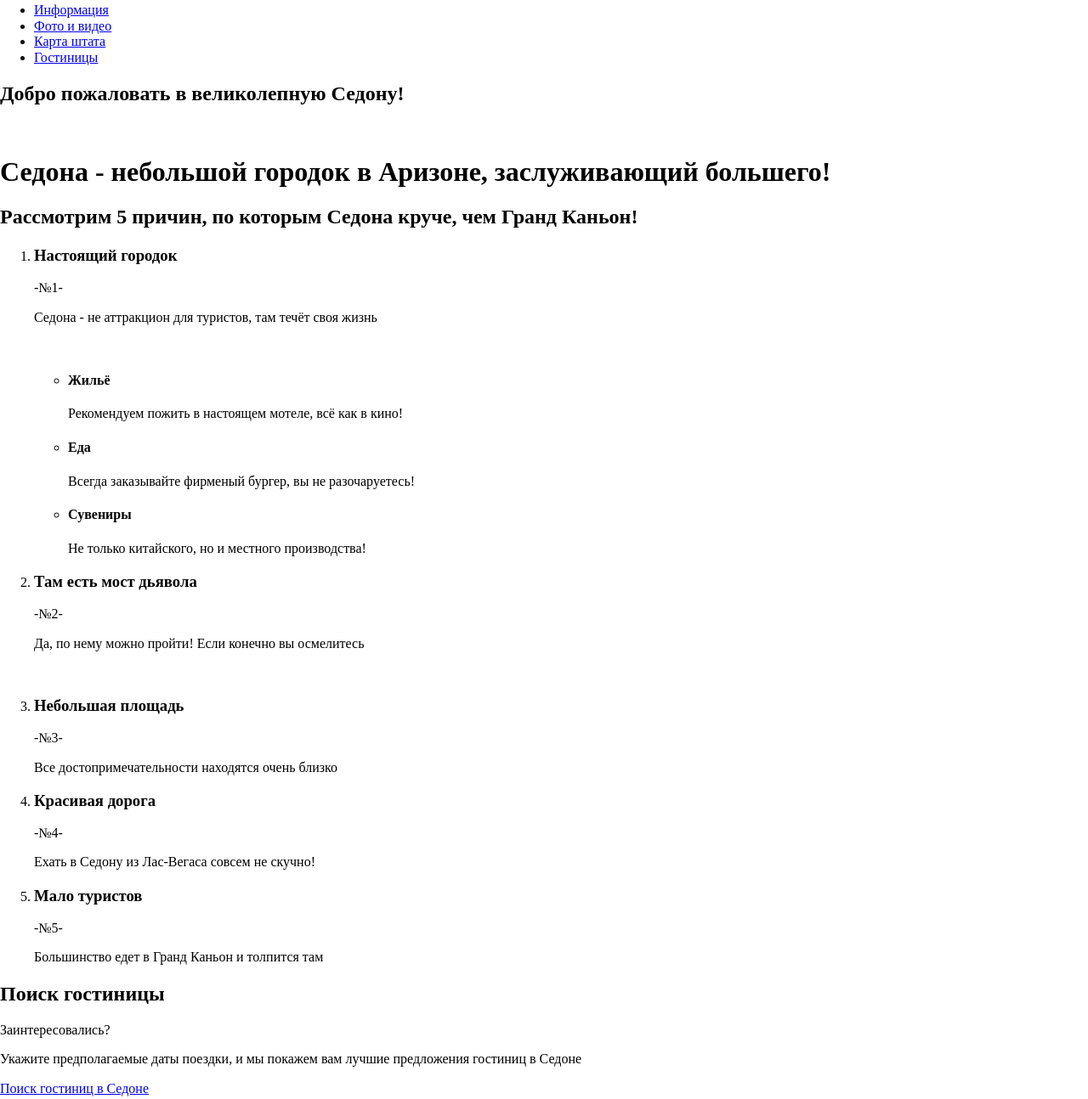
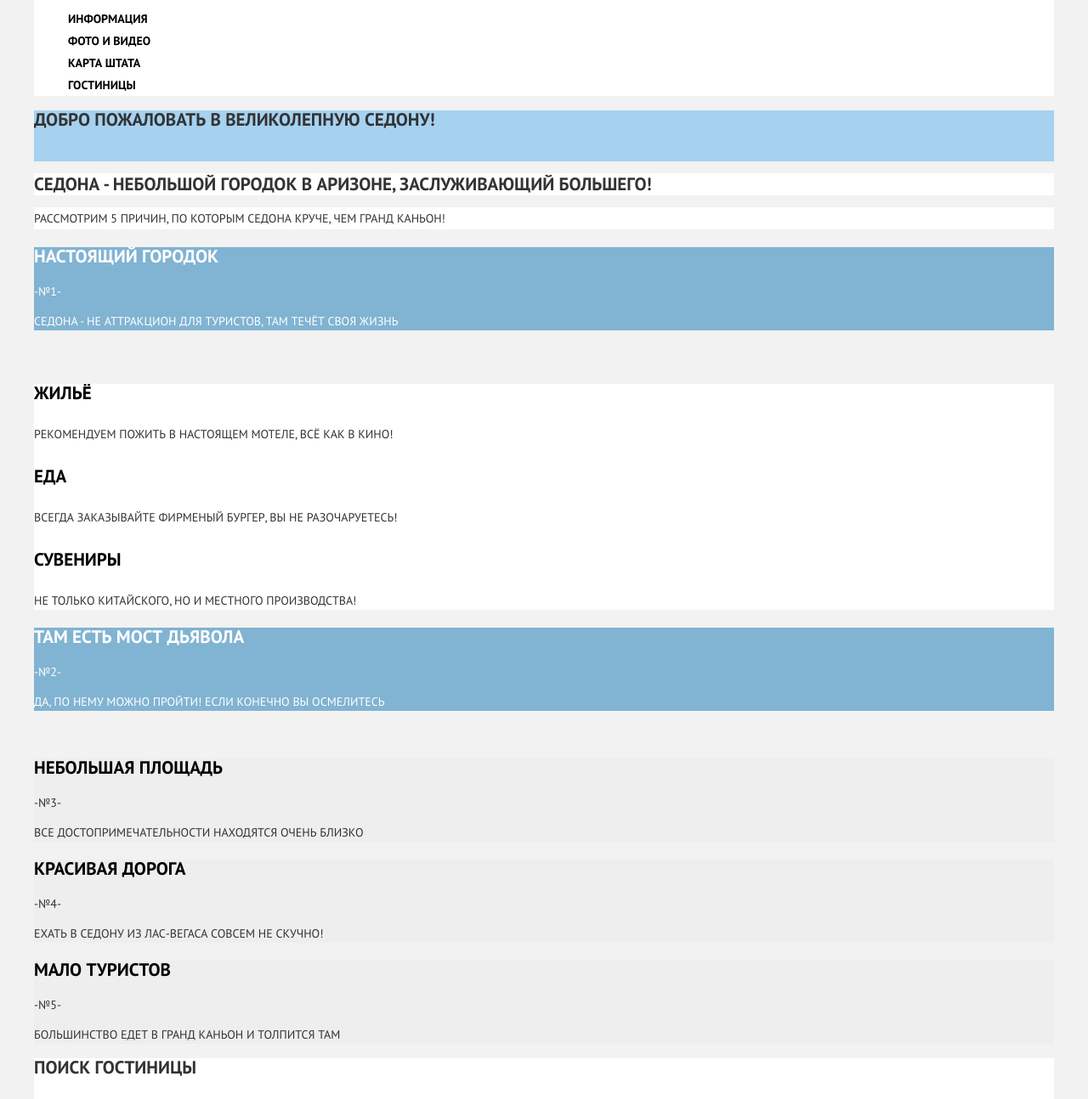
Before and after one commit to alex-borzov/1325925-sedona-29, a plain HTML site: page index.html in a window 1280 px wide. Shown: the part 31-1325 px from the top of the page at 85% size. Drawn offline with Linux system fonts and the light colour scheme.

Commit message:
Стилизация главной страницы

```diff
--- a/css/style.css
+++ b/css/style.css
@@ -0,0 +1,172 @@
+/* Varuables */
+
+:root {
+  --basic-white: #ffffff;
+  --transparent-white: rgba(255, 255, 255, 0.9);
+  --transparent-text: rgba(255, 255, 255, 0.3);
+  --sky-blue: #81B3D2;
+  --blue: #669EC0;
+  --extra-blue: #5496BD;
+  --light-bronze: #766357;
+  --bronze: #604E43;
+  --dark-bronze: #503E33;
+  --basic-black: #000000;
+  --basic-dark: #333333;
+  --basic-gray: #EEEEEE;
+  --basic-light-gray: #F2F2F2;
+  --canyon:  #A6D2F0;
+}
+
+/* Global */
+
+body {
+  min-width: 1200px;
+  margin: 0 40px;
+  padding: 0;
+  font-family: "PT Sans", Arial, sans-serif;
+  font-size: 14px;
+  line-height: 21px;
+  font-weight: normal;
+  color: var(--basic-dark);
+  text-transform: uppercase;
+  background-color: var(--basic-light-gray);
+}
+
+a {
+  text-decoration: none;
+}
+
+img {
+  max-width: 100%;
+  height: auto;
+}
+
+/* Main Navigation */
+
+.main-navigation {
+  line-height: 26px;
+  font-weight: bold;
+  background-color: var(--basic-white);
+}
+
+.site-navigation {
+  list-style: none;
+}
+
+.site-navigation-link{
+  color: var(--basic-black);
+}
+
+.site-navigation-link:hover,
+.site-navigation-link:focus {
+  color: var(--sky-blue);
+}
+
+.site-navigation-link:active {
+  color: var(--basic-black);
+  opacity: 0.3;
+}
+
+/* Slogan */
+
+.slogan {
+  background-color: var(--canyon);
+}
+
+/* Main-title */
+
+.main-title {
+  font-size: 21px;
+  line-height: 26px;
+  font-weight: bold;
+  background-color: var(--basic-white);
+}
+
+/* Advantages */
+
+.advantages-main-title {
+  font-size: 14px;
+  line-height: 26px;
+  font-weight: normal;
+  background-color: var(--basic-white);
+}
+
+.advantages-list,
+.real-town-list {
+  margin: 0;
+  padding: 0;
+  list-style: none;
+}
+
+.advantages-title,
+.real-town-title {
+  font-size: 21px;
+  font-weight: bold;
+  color: var(--basic-black);
+}
+
+.blue-block {
+  color: var(--basic-white);
+  background-color: var(--sky-blue);
+}
+
+.blue-block-title {
+  color: var(--basic-white);
+}
+
+.real-town {
+  background-color: var(--basic-white);
+}
+
+.without-img {
+  background-color: var(--basic-gray);
+}
+
+/* Hotel Search */
+
+.searcher {
+  background-color: var(--basic-white);
+}
+
+.interested {
+  font-size: 30px;
+  line-height: 24px;
+  font-weight: bold;
+  color: var(--basic-black);
+}
+
+.hotel-search-link {
+  font-size: 21px;
+  line-height: 26px;
+  font-weight: bold;
+  color: var(--basic-white);
+  background-color: var(--light-bronze);
+}
+
+.hotel-search-link:hover,
+.hotel-search-link:focus {
+  background-color: var(--bronze);
+}
+
+.hotel-search-link:active {
+  background-color: var(--dark-bronze);
+  color: var(--transparent-text);
+}
+
+/* Main footer */
+
+.page-footer {
+  font-size: 21px;
+  line-height: 26px;
+  font-weight: bold;
+  background-color: var(--transparent-white);
+  color: var(--basic-black);
+}
+
+.footer-tel{
+  color: var(--basic-black);
+}
+
+.social-button {
+  background-color: var(--sky-blue);
+}
--- a/index.html
+++ b/index.html
@@ -16,10 +16,10 @@
         <img src="" alt="">
       </a>
       <ul class="site-navigation">
-        <li><a href="#">Информация</a></li>
-        <li><a href="#">Фото и видео</a></li>
-        <li><a href="#">Карта штата</a></li>
-        <li><a href="hotels.html">Гостиницы</a></li>
+        <li><a class="site-navigation-link" href="#">Информация</a></li>
+        <li><a class="site-navigation-link" href="#">Фото и видео</a></li>
+        <li><a class="site-navigation-link" href="#">Карта штата</a></li>
+        <li><a class="site-navigation-link" href="hotels.html">Гостиницы</a></li>
       </ul>
     </nav>
   </header>
@@ -30,46 +30,52 @@
     </section>
     <h1 class="main-title">Седона - небольшой городок в Аризоне, заслуживающий большего!</h1>
     <section class="advantages">
-      <h2>Рассмотрим 5 причин, по которым Седона круче, чем Гранд Каньон!</h2>
+      <h2 class="advantages-main-title">Рассмотрим 5 причин, по которым Седона круче, чем Гранд Каньон!</h2>
       <ol class="advantages-list">
         <li class="advantages-item">
-          <h3>Настоящий городок</h3>
+          <div class="blue-block">
+            <h3 class="advantages-title blue-block-title">Настоящий городок</h3>
             <span>-№1-</span>
             <p>Седона - не аттракцион для туристов, там течёт своя жизнь</p>
+          </div>
           <img src="" alt="">
+          <div class="real-town">
             <ul class="real-town-list">
               <li class="real-town-item">
-              <h4>Жильё</h4>
+                <h4 class="real-town-title">Жильё</h4>
                 <p>Рекомендуем пожить в настоящем мотеле, всё как в кино!</p>
               </li>
               <li class="real-town-item">
-              <h4>Еда</h4>
+                <h4 class="real-town-title">Еда</h4>
                 <p>Всегда заказывайте фирменый бургер, вы не разочаруетесь!</p>
               </li>
               <li class="real-town-item">
-              <h4>Сувениры</h4>
+                <h4 class="real-town-title">Сувениры</h4>
                 <p>Не только китайского, но и местного производства!</p>
               </li>
             </ul>
+          </div>
         </li>
         <li class="advantages-item">
-          <h3>Там есть мост дьявола</h3>
+          <div class="blue-block">
+            <h3 class="advantages-title blue-block-title">Там есть мост дьявола</h3>
             <span>-№2-</span>
             <p>Да, по нему можно пройти! Если конечно вы осмелитесь</p>
+          </div>
           <img src="" alt="">
         </li>
-        <li class="advantages-item">
-          <h3>Небольшая площадь</h3>
+        <li class="advantages-item without-img">
+          <h3 class="advantages-title">Небольшая площадь</h3>
           <span>-№3-</span>
           <p>Все достопримечательности находятся очень близко</p>
         </li>
-        <li class="advantages-item">
-          <h3>Красивая дорога</h3>
+        <li class="advantages-item without-img">
+          <h3 class="advantages-title">Красивая дорога</h3>
           <span>-№4-</span>
           <p>Ехать в Седону из Лас-Вегаса совсем не скучно!</p>
         </li>
-        <li class="advantages-item">
-          <h3>Мало туристов</h3>
+        <li class="advantages-item without-img">
+          <h3 class="advantages-title">Мало туристов</h3>
           <span>-№5-</span>
           <p>Большинство едет в Гранд Каньон и толпится там</p>
         </li>
@@ -77,9 +83,9 @@
     </section>
     <section class="searcher">
       <h2>Поиск гостиницы</h2>
-      <p>Заинтересовались?</p>
+      <p class="interested">Заинтересовались?</p>
       <p>Укажите предполагаемые даты поездки, и мы покажем вам лучшие предложения гостиниц в Седоне</p>
-      <a href="#">Поиск гостиниц в Седоне</a>
+      <a class="hotel-search-link" href="#">Поиск гостиниц в Седоне</a>
       <form action=""></form>
     </section>
     <section class="map">
@@ -89,11 +95,11 @@
   </main>
   <footer class="page-footer">
     <p>#visitsedona</p>
-    <p>тел:<a>+7(495) 666-01-66</a></p>
+    <p>тел:<a class="footer-tel" href="tel:+74956660166">+7(495) 666-01-66</a></p>
     <ul class="footer-list">
-      <li><a class="social-button" href="#"><img src="" alt=""></a></li>
-      <li><a class="social-button" href="#"><img src="" alt=""></a></li>
-      <li><a class="social-button" href="#"><img src="" alt=""></a></li>
+      <li class="social-button"><a href="#"><img src="" alt=""></a></li>
+      <li class="social-button"><a href="#"><img src="" alt=""></a></li>
+      <li class="social-button"><a href="#"><img src="" alt=""></a></li>
     </ul>
     <p class="developer">website by<a><img src="" alt=""></a></p>
   </footer>
```
Lines whose indentation alone changed are shown as unchanged.
